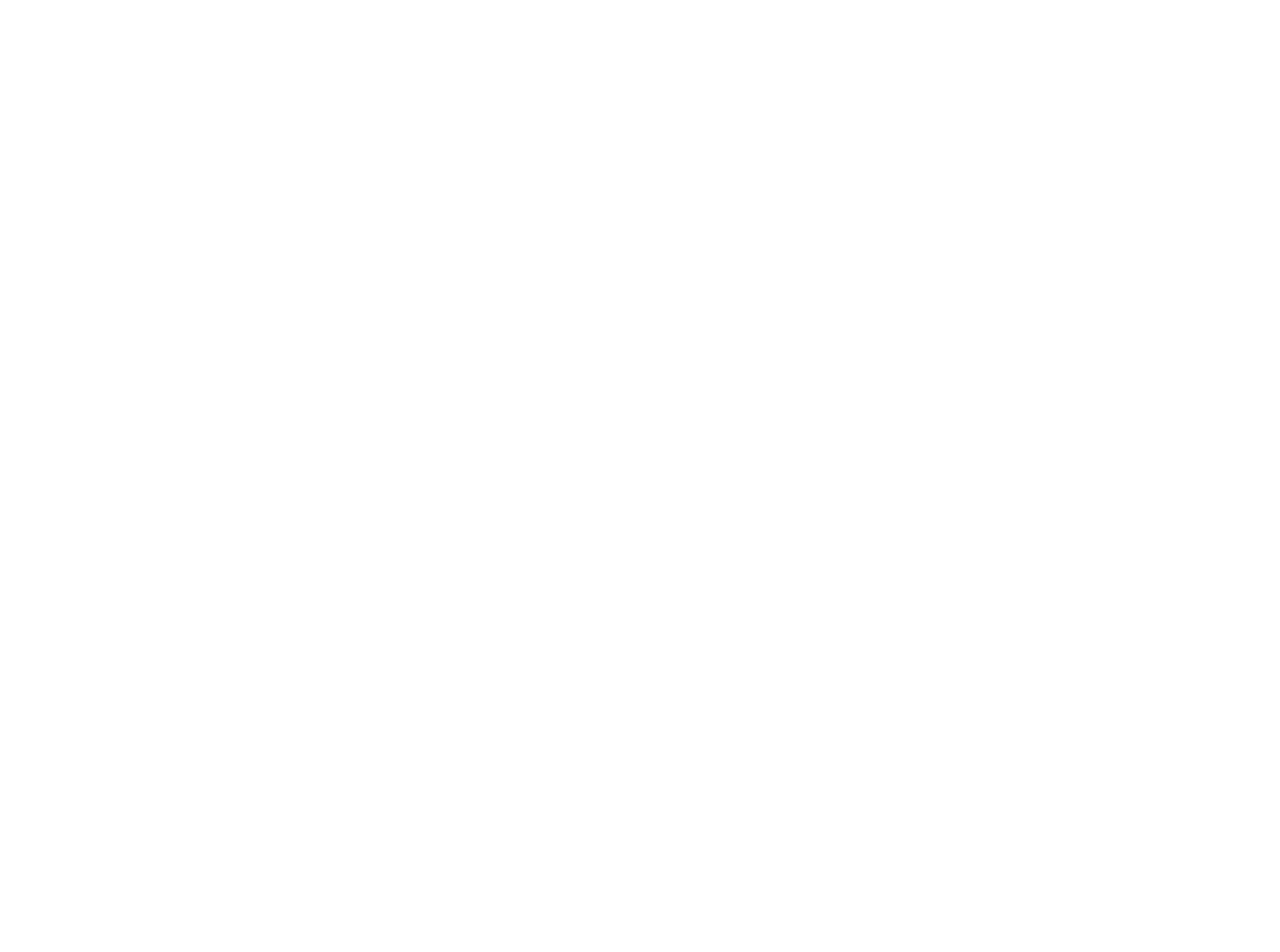
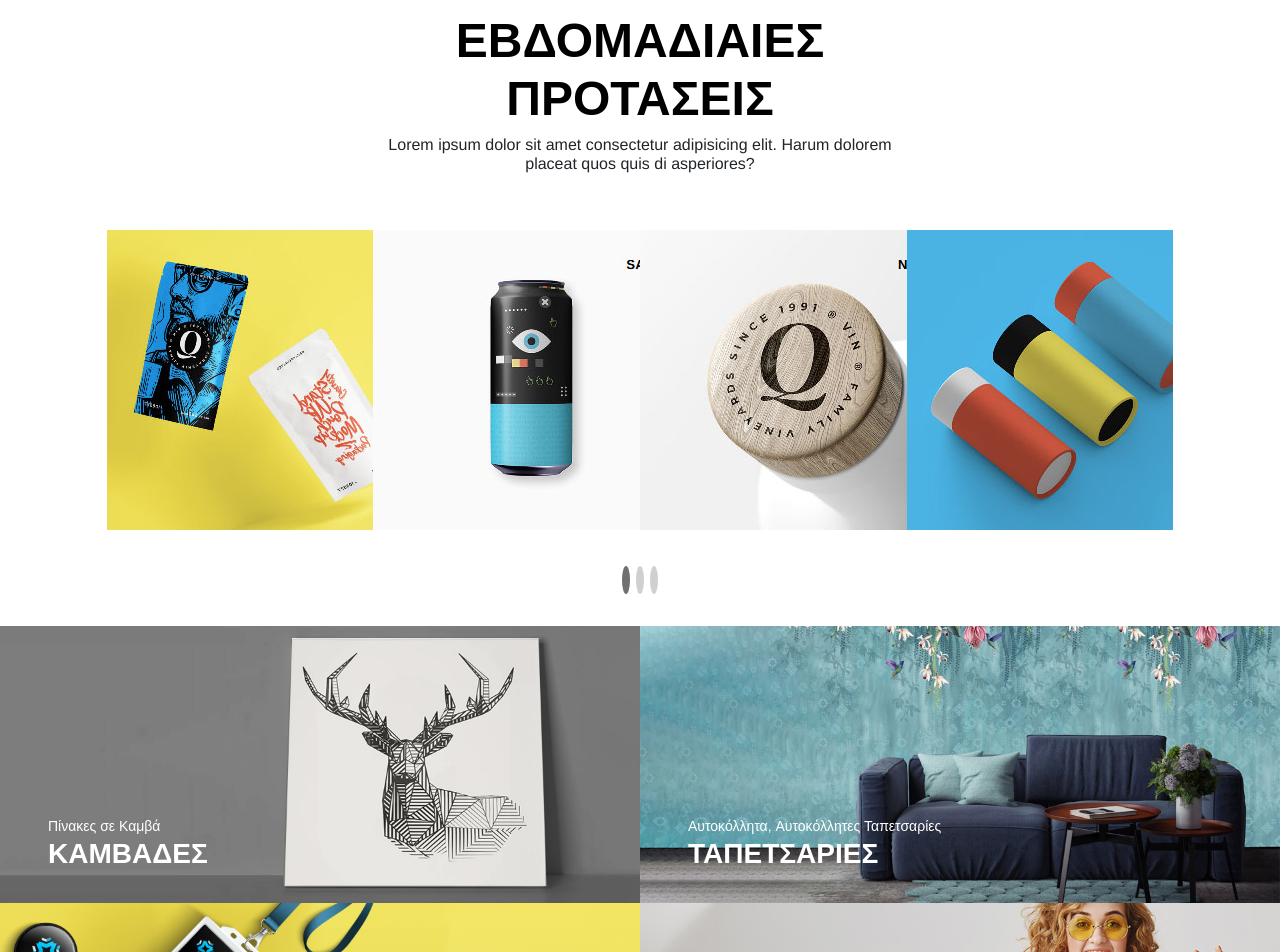
Before and after one commit to stergiosgk86/Test-React, a React (Create React App) app: page / in a window 1280 px wide. Shown: the part 1200-2152 px from the top of the page. Before the commit the page ends 1212 px from the top, so only its background shows below. Built offline with nearby package versions, Linux system fonts and the light colour scheme.

Commit message:
categories - carousel added

```diff
--- a/src/App.css
+++ b/src/App.css
@@ -48,3 +48,20 @@
 .btn-yellow {
   background-color: rgba(245, 237, 35);
 }
+
+.blog .carousel-indicators {
+  left: 0;
+  top: auto;
+  bottom: -80px;
+}
+
+.blog .carousel-indicators li {
+  background: #a3a3a3;
+  border-radius: 50% !important;
+  width: 8px !important;
+  height: 8px !important;
+}
+
+.blog .carousel-indicators .active {
+  background: #707070;
+}
--- a/src/App.js
+++ b/src/App.js
@@ -2,6 +2,8 @@
 import Navbar from "./components/Navbar";
 import CreateGlass from "./components/CreateGlass";
 import Offers from "./components/Offers";
+import Carousel from "./components/Carousel";
+import Categories from "./components/Categories";
 
 function App() {
   return (
@@ -9,6 +11,8 @@
       <Navbar />
       <CreateGlass />
       <Offers />
+      <Carousel />
+      <Categories />
     </div>
   );
 }
--- /dev/null
+++ b/src/components/Carousel.js
@@ -0,0 +1,63 @@
+import React from "react";
+import product1 from "../images/product-1.jpg";
+import product2 from "../images/product-2.jpg";
+import product3 from "../images/product-3.jpg";
+import product4 from "../images/product-4.jpg";
+
+const Carousel = () => {
+  return (
+    <div>
+      <div className="container text-center">
+        <h1
+          className="text-uppercase font-weight-bold col-md-6 offset-md-3"
+          style={{ color: "black" }}
+        >
+          εβδομαδιαιες προτασεις
+        </h1>
+        <h6 className="col-md-6 offset-md-3">
+          Lorem ipsum dolor sit amet consectetur adipisicing elit. Harum dolorem
+          placeat quos quis di asperiores?
+        </h6>
+      </div>
+
+      <div className="row no-gutters blog py-5">
+        <div className="col-md-10 offset-md-1">
+          <div
+            id="blogCarousel"
+            className="carousel slide"
+            data-ride="carousel"
+          >
+            <ol className="carousel-indicators">
+              <li
+                data-target="#blogCarousel"
+                data-slide-to="0"
+                className="active"
+              ></li>
+              <li
+                data-target="#blogCarousel"
+                data-slide-to="1"
+              ></li>
+              <li
+                data-target="#blogCarousel"
+                data-slide-to="2"
+              ></li>
+            </ol>
+            <div className="carousel-inner">
+              <div className="carousel-item active">
+                  <div className="row no-gutters">
+                    <div className="col-md-3"><img className="" src={product1} alt="First slide" /></div>
+                    <div className="col-md-3"><img className="" src={product2} alt="Second slide" /></div>
+                    <div className="col-md-3"><img className="" src={product3} alt="Third slide" /></div>
+                    <div className="col-md-3"><img className="" src={product4} alt="Fourth slide" /></div>
+                </div>
+              </div>
+            </div>
+
+          </div>
+        </div>
+      </div>
+    </div>
+  );
+};
+
+export default Carousel;
--- /dev/null
+++ b/src/components/Categories.js
@@ -0,0 +1,65 @@
+import React, { useState } from "react";
+import category1 from "../images/category-1.jpg";
+import category2 from "../images/category-2.jpg";
+import category3 from "../images/category-3.jpg";
+import category4 from "../images/category-4.jpg";
+import category5 from "../images/category-5.jpg";
+import category6 from "../images/category-6.jpg";
+import Category from "./Category";
+
+const Categories = () => {
+  const [categories, seCategories] = useState([
+    {
+      id: "1",
+      image: `${category1}`,
+      description: "Πίνακες σε Καμβά",
+      title: "καμβαδες",
+    },
+    {
+      id: "2",
+      image: `${category2}`,
+      description: "Αυτοκόλλητα, Αυτοκόλλητες Ταπετσαρίες",
+      title: "ταπετσαριες",
+    },
+    {
+      id: "3",
+      image: `${category3}`,
+      description: "Κούπες, Στυλό, Δώρα",
+      title: "απευθειας εκτυπωσεις",
+    },
+    {
+      id: "4",
+      image: `${category4}`,
+      description: "Μπλούζες, Καπέλα, Αξεσουάρ",
+      title: "ρουχισμος",
+    },
+    {
+      id: "5",
+      image: `${category5}`,
+      description: "Ποτήρια",
+      title: "πολλαπλων χρησεων",
+    },
+    {
+      id: "6",
+      image: `${category6}`,
+      description: "Φάκελοι, Φυλλάδια, Ημερολόγια",
+      title: "εντυπα",
+    },
+  ]);
+
+  return (
+    <div className="container-fluid px-0 pt-5">
+      <div className="row no-gutters" style={{ height: "65vw" }}>
+        {categories.map((category) => (
+          <Category
+            image={category.image}
+            description={category.description}
+            title={category.title}
+          />
+        ))}
+      </div>
+    </div>
+  );
+};
+
+export default Categories;
--- /dev/null
+++ b/src/components/Category.js
@@ -0,0 +1,39 @@
+import React, { useState } from "react";
+
+const Category = ({ image, description, title }) => {
+  return (
+    <div
+      className="col-md-6 text-white align-items-end d-flex"
+      style={{
+        backgroundImage: `url(${image})`,
+        backgroundPosition: "center center",
+        backgroundRepeat: "no-repeat",
+        backgroundSize: "cover"
+      }}
+    >
+      <div className="pl-5 pb-4">
+        <p className="m-0">{description}</p>
+        <h3 className="text-uppercase font-weight-bold">{title}</h3>
+      </div>
+    </div>
+  );
+};
+
+export default Category;
+
+
+// return (
+//     <div className="container-fluid px-0 pt-5">
+//       <div className="container-fluid px-0 pt-5">
+//         <div className="row no-gutters">
+//           {categories.map((category) => (
+//             <Category
+//               image={category.image}
+//               description={category.description}
+//               title={category.title}
+//             />
+//           ))}
+//         </div>
+//       </div>
+//     </div>
+//   );
--- a/src/components/CreateGlass.js
+++ b/src/components/CreateGlass.js
@@ -1,5 +1,4 @@
 import React from "react";
-import "../App.css";
 
 const CreateGlass = () => {
   return (
--- a/src/components/Navbar.js
+++ b/src/components/Navbar.js
@@ -1,5 +1,4 @@
 import React from "react";
-import "../App.css";
 import worldwide from "../images/worldwide.png";
 import logo from "../images/logo-black.png";
 import search from "../images/magnifying-glass.png";
--- a/src/components/Offers.js
+++ b/src/components/Offers.js
@@ -1,5 +1,4 @@
 import React from "react";
-import "../App.css";
 
 const Offers = () => {
   return (
```
